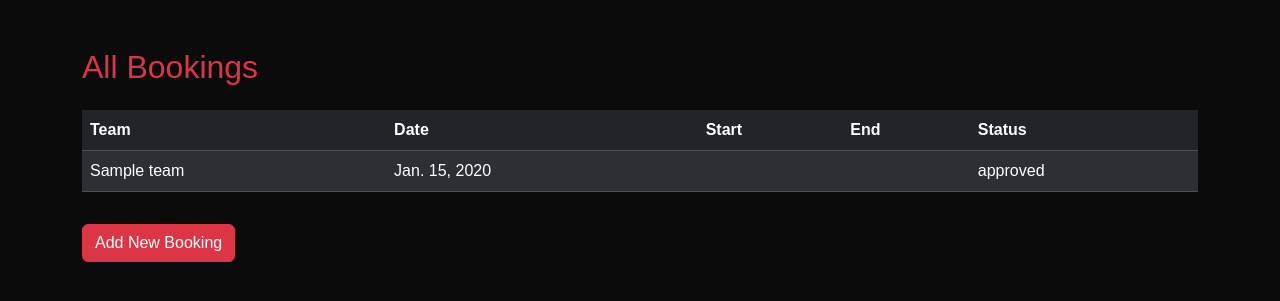
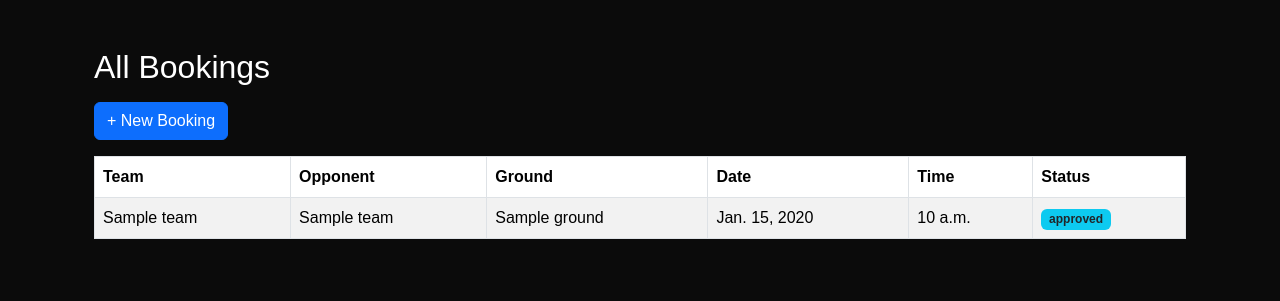
Before and after one commit to riya9818/footsall-management-system, a Django app: template booking/templates/booking/booking_list.html in a window 1280 px wide. Shown: the part 56-357 px from the top of the page. Run offline with Django 5.2, Linux system fonts and the light colour scheme; the template is opened without the code that fills it: values that come from a table or form of the project are taken from there, others are empty; tables that the repository leaves empty hold one stand-in row (values such as "Sample post"); parts of the project's set-up code (start-up, migrations or seed data) failed here and were passed over.

Commit message:
booking list.html template

```diff
--- a/booking/templates/booking/booking_list.html
+++ b/booking/templates/booking/booking_list.html
@@ -1,13 +1,18 @@
 {% extends 'base.html' %}
 {% block content %}
-<h2 class="mb-4 text-danger">All Bookings</h2>
-<table class="table table-dark table-striped">
+<div class="container mt-4">
+  <h2 class="mb-3">All Bookings</h2>
+  <a href="{% url 'book_match' %}" class="btn btn-primary mb-3">+ New Booking</a>
+
+  {% if bookings %}
+    <table class="table table-bordered table-striped">
       <thead>
         <tr>
           <th>Team</th>
+          <th>Opponent</th>
+          <th>Ground</th>
           <th>Date</th>
-            <th>Start</th>
-            <th>End</th>
+          <th>Time</th>
           <th>Status</th>
         </tr>
       </thead>
@@ -15,17 +20,17 @@
         {% for booking in bookings %}
         <tr>
           <td>{{ booking.team.name }}</td>
+          <td>{{ booking.opponent_team.name|default:"-" }}</td>
+          <td>{{ booking.ground.name }}</td>
           <td>{{ booking.date }}</td>
-            <td>{{ booking.start_time }}</td>
-            <td>{{ booking.end_time }}</td>
-            <td>{{ booking.status }}</td>
-        </tr>
-        {% empty %}
-        <tr>
-            <td colspan="5">No bookings yet</td>
+          <td>{{ booking.time }}</td>
+          <td><span class="badge bg-info text-dark">{{ booking.status }}</span></td>
         </tr>
         {% endfor %}
       </tbody>
     </table>
-<a href="{% url 'booking_create' %}" class="btn btn-danger mt-3">Add New Booking</a>
+  {% else %}
+    <p>No bookings yet.</p>
+  {% endif %}
+</div>
 {% endblock %}
```
Lines whose indentation alone changed are shown as unchanged.
